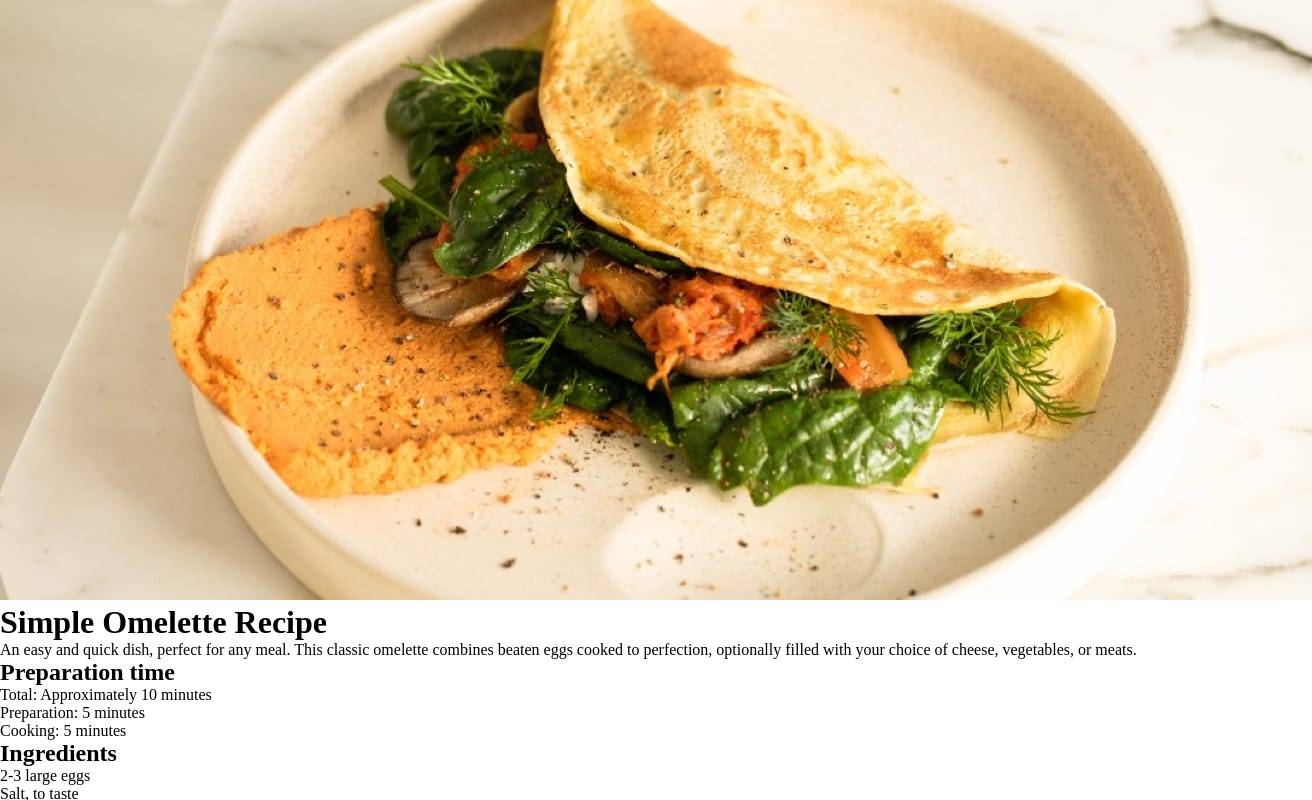
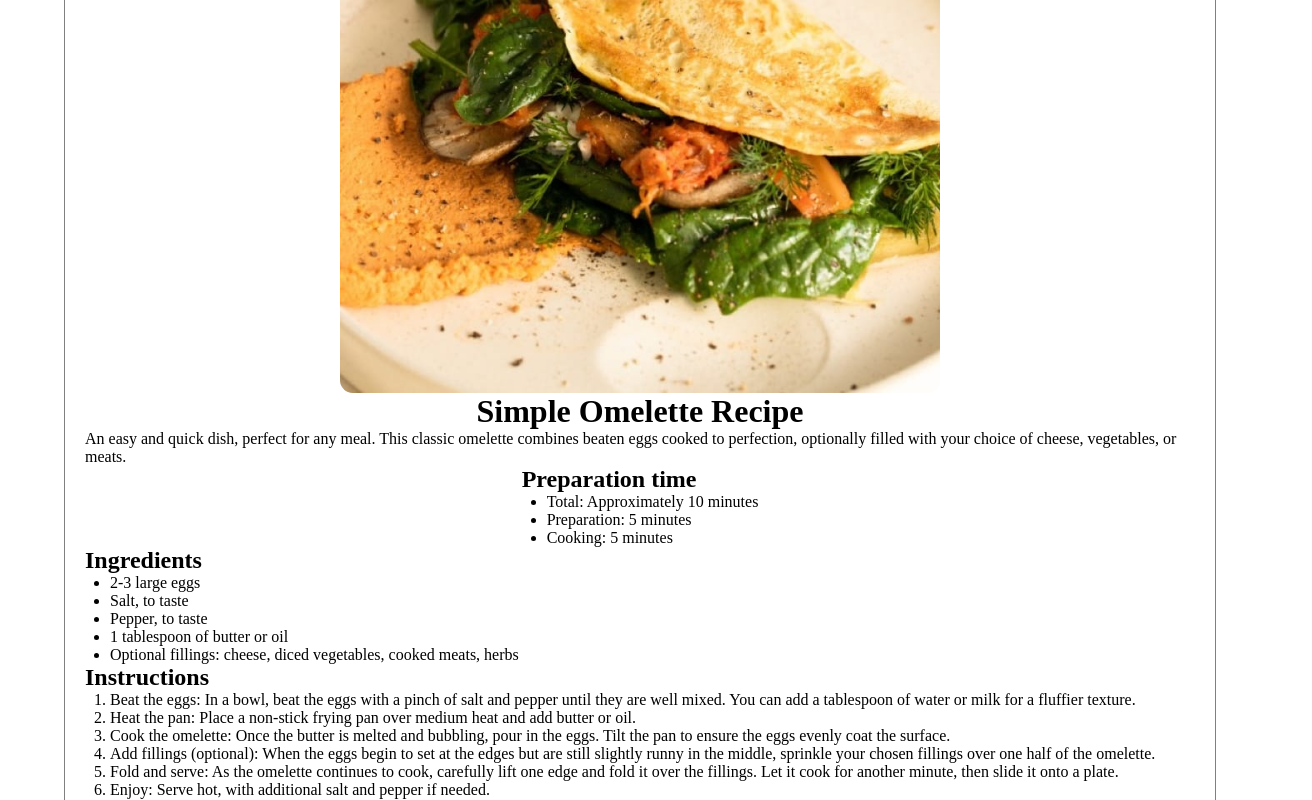
Before and after one commit to jaysonalfie/Recipe-page, a React (Create React App) app: page / in a window 1280 px wide. Shown: the top 800 px of the page, 1312 px wide, since content can reach past the window. Built offline with nearby package versions, Linux system fonts and the light colour scheme.

Commit message:
set up the CSS file

```diff
--- a/src/components/Recipe/style.css
+++ b/src/components/Recipe/style.css
@@ -4,26 +4,67 @@ Mobile 375px
 Desktop 1440px
 */
 
- :root {
+:root {
+  --white: hsl(0, 0%, 100%);
+  --stone100: hsl(30, 54%, 90%);
+  --stone150: hsl(30, 18%, 87%);
+  --stone600: hsl(30, 10%, 34%);
+  --stone900: hsl(24, 5%, 18%);
 
-   --white:hsl(0,0%,100%);
-   --stone100:hsl(30,54%,90%);
-   --stone150:hsl(30,18%,87%);
-   --stone600:hsl(30,10%,34%);
-   --stone900:hsl(24,5%,18%);
+  --brown800: hsl(14, 45%, 36%);
 
+  --rose800: hsl(332, 51%, 32%);
+  --rose50: hsl(332, 100%, 98%);
+}
 
-   --brown800:hsl(14,45%,36%);
+/*Universal selector*/
+* {
+  padding: 0;
+  margin: 0;
+  box-sizing: border-box;
+  text-decoration: none;
+}
 
-   --rose800:hsl(332, 51%, 32%);
-   --rose50:hsl(332, 100%, 98%);
+/*Restores the original styles of the lists*/
+ul,
+ol {
+  list-style: initial;
+  margin-left: 15px;
+  padding-left: 10px;
+}
+/*Ordered lists to display numbers*/
+ol {
+  list-style-type: decimal;
+}
 
- }
+.body {
+  display: flex;
+  flex-direction: column;
+  align-items: center;
+  justify-content: center;
+  width: 100%;
+  height: 100vh;
+}
+.main-container {
+  border: 1px solid gray;
+  padding: 1.25rem;
+  border-radius: 0.5rem;
+  width: 90%;
+  margin: auto;
+}
 
- /*Universal selector*/
- * {
-    padding: 0;
-    margin: 0;
-    box-sizing: border-box;
-    text-decoration: none;
+.header{
+    display: flex;
+    flex-direction: column;
+    align-items: center;
+    justify-content: center;
+    margin-top: 1.5rem;
+    padding-top: 0.8rem;
 }
+
+.header img{
+    border-radius: 0.8rem;
+    object-fit: cover;
+    width: 600px;
+    height: 500px;
+}
```
Also changed, not shown: src/components/Recipe/Recipe.js (indentation only).
